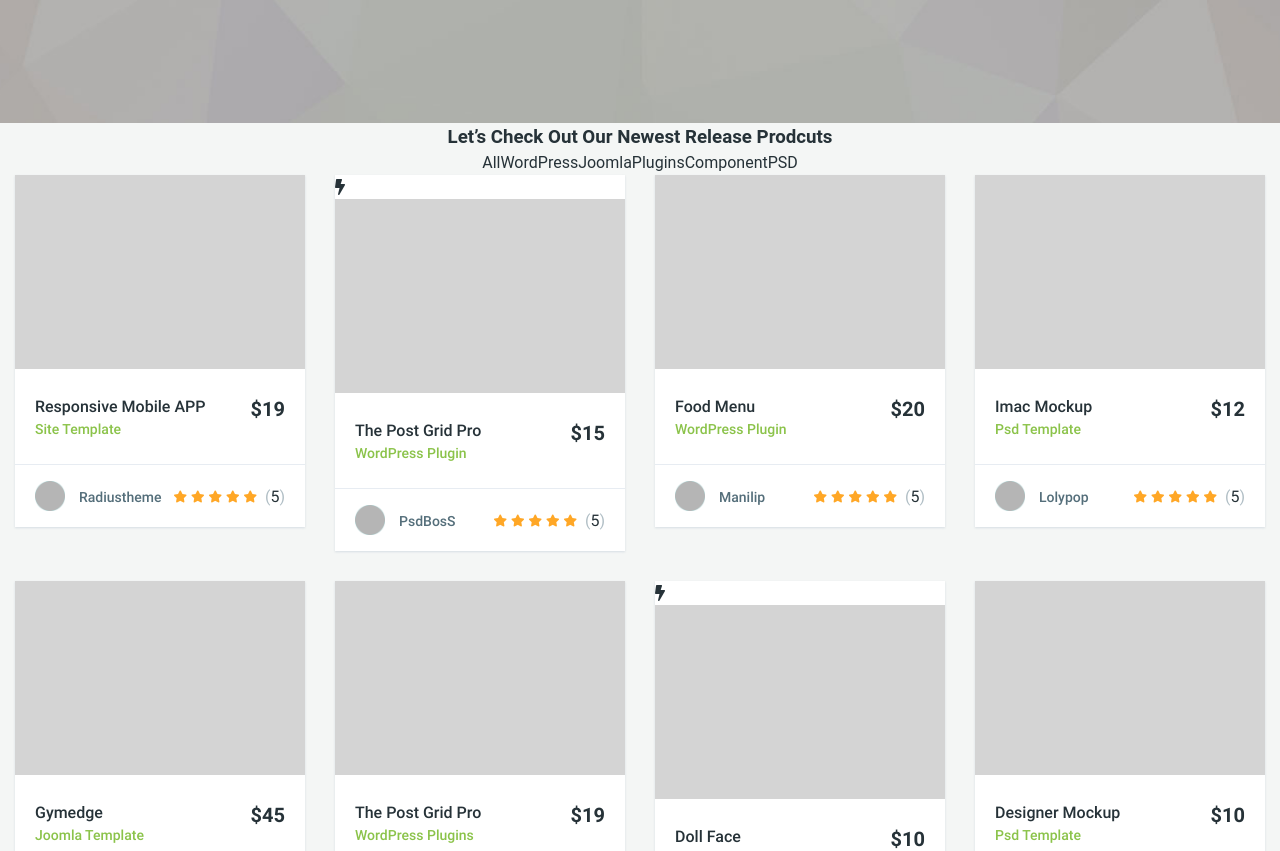
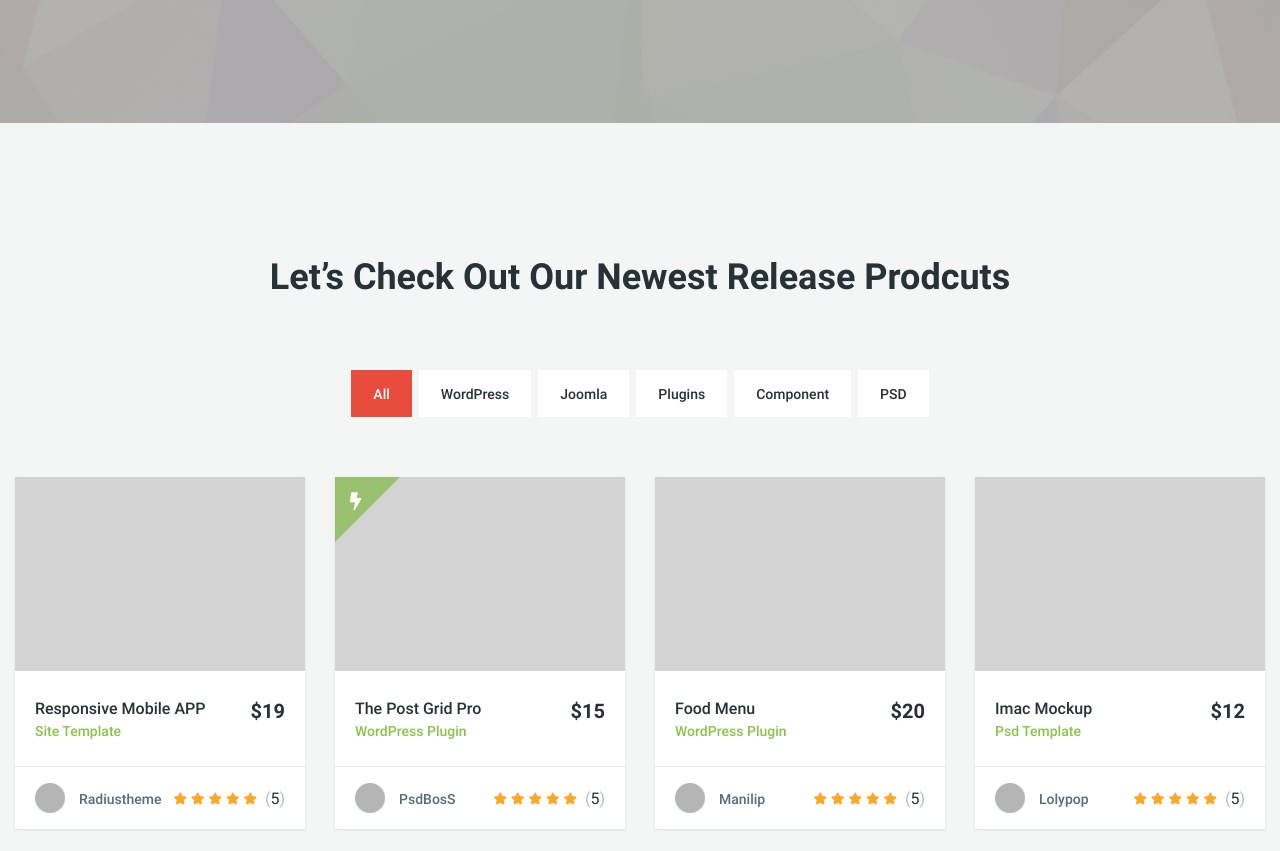
Before and after one commit to Olga-Grichanovskaya/project-STORE, a website: page app/index.html in a window 1280 px wide. Shown: the part 560-1411 px from the top of the page. Drawn offline with nearby package versions, Linux system fonts and the light colour scheme.

Commit message:
add style of the section Newest-release-prodcuts

```diff
--- a/app/css/style.css
+++ b/app/css/style.css
@@ -200,6 +200,14 @@
 }
 .breadcrumb > .active {
     color: #263238;
+}
+.title {
+	font-family: 'robotobold', sans-serif;
+	font-size: 36px;
+	margin-bottom: 68px;
+}
+.default-section {
+	padding: 125px 0 110px;
 }
 .aside-section {
     padding: 20px 30px 40px;
@@ -459,9 +467,6 @@
 	font-size: 1rem;
 	color: #263238;
 }
-
-
-
 .dropdown-item .dropdown-control .notify-count {
 	position: absolute;
 	top: -8px;
@@ -645,6 +650,51 @@
 	color: #90a4ae;
 }
 /* === all-items end === */
+/*=== Newest-release-prodcuts start ===*/
+.prodcuts-tabs > ul {
+	margin-bottom: 60px;
+}
+.prodcuts-tabs > ul li + li {
+	margin-left: 7px;
+}
+.prodcuts-tabs > ul li {
+	font-family: 'robotomedium', sans-serif;
+	font-size: 14px;
+	padding: 13px 22px;
+	background-color: #fff;
+}
+.prodcuts-tabs > ul li:hover,
+.prodcuts-tabs > ul li.ui-state-active  {
+	background-color: #e74c3c;
+	color: #fff;
+}
+
+.label {
+	position: relative;
+}
+.label > .card-in-trend {
+	position: absolute;
+	font-size: 18px;
+	color: #fff;
+	top: 15px;
+	left: 15px;
+}
+.label::before {
+	/*border: 30px solid transparent;
+	border-left: 30px solid green;
+	border-top: 30px solid green;*/
+	content: '';
+	width: 0;
+	height: 0;
+	border-style: solid;
+	border-width: 65px 65px 0 0;
+	border-color: #9ac16d transparent transparent transparent;
+	position: absolute;
+}
+
+/*=== Newest-release-prodcuts end ===*/
+
+
 /* === Aside start === */
 .aside-section .range-slider-wrap {
 	margin-bottom: 50px;
--- a/app/index.html
+++ b/app/index.html
@@ -878,7 +878,15 @@
 	src="https://code.jquery.com/jquery-3.3.1.min.js"
 	integrity="sha256-FgpCb/KJQlLNfOu91ta32o/NMZxltwRo8QtmkMRdAu8="
 	crossorigin="anonymous"></script>
+	<!-- jQuery UI lib -->
+	<script src="https://code.jquery.com/ui/1.12.1/jquery-ui.js"></script>
+	<!-- Popper js-->
+    <script src="https://cdnjs.cloudflare.com/ajax/libs/popper.js/1.14.3/umd/popper.min.js" integrity="sha384-ZMP7rVo3mIykV+2+9J3UJ46jBk0WLaUAdn689aCwoqbBJiSnjAK/l8WvCWPIPm49" crossorigin="anonymous"></script>
 	<!-- Bootstrap js -->
 	<script src="js/bootstrap.min.js"></script>
+	<!-- ion range slider -->
+	<script src="js/ion.rangeSlider.min.js"></script>
+	<!-- Init plugins -->
+	<script src="js/init.js"></script>
 </body>
 </html>
--- a/app/js/init.js
+++ b/app/js/init.js
@@ -1,4 +1,5 @@
 ;(function($) {
+    //init range
     $("#price-range").ionRangeSlider({
         type: "double",
         grid: false,
@@ -9,4 +10,6 @@
         prefix: "$",
         hide_min_max: true
     });
+     // init tabs
+    $( ".prodcuts-tabs" ).tabs();
 })(jQuery);
--- a/src/css/style.css
+++ b/src/css/style.css
@@ -186,6 +186,14 @@
 }
 .breadcrumb > .active {
     color: #263238;
+}
+.title {
+	font-family: 'robotobold', sans-serif;
+	font-size: 36px;
+	margin-bottom: 68px;
+}
+.default-section {
+	padding: 125px 0 110px;
 }
 .aside-section {
     padding: 20px 30px 40px;
@@ -432,9 +440,6 @@
 	font-size: 1rem;
 	color: #263238;
 }
-
-
-
 .dropdown-item .dropdown-control .notify-count {
 	position: absolute;
 	top: -8px;
@@ -606,6 +611,51 @@
 	color: #90a4ae;
 }
 /* === all-items end === */
+/*=== Newest-release-prodcuts start ===*/
+.prodcuts-tabs > ul {
+	margin-bottom: 60px;
+}
+.prodcuts-tabs > ul li + li {
+	margin-left: 7px;
+}
+.prodcuts-tabs > ul li {
+	font-family: 'robotomedium', sans-serif;
+	font-size: 14px;
+	padding: 13px 22px;
+	background-color: #fff;
+}
+.prodcuts-tabs > ul li:hover,
+.prodcuts-tabs > ul li.ui-state-active  {
+	background-color: #e74c3c;
+	color: #fff;
+}
+
+.label {
+	position: relative;
+}
+.label > .card-in-trend {
+	position: absolute;
+	font-size: 18px;
+	color: #fff;
+	top: 15px;
+	left: 15px;
+}
+.label::before {
+	/*border: 30px solid transparent;
+	border-left: 30px solid green;
+	border-top: 30px solid green;*/
+	content: '';
+	width: 0;
+	height: 0;
+	border-style: solid;
+	border-width: 65px 65px 0 0;
+	border-color: #9ac16d transparent transparent transparent;
+	position: absolute;
+}
+
+/*=== Newest-release-prodcuts end ===*/
+
+
 /* === Aside start === */
 .aside-section .range-slider-wrap {
 	margin-bottom: 50px;
```
Also changed, not shown: app/css/style.min.css.
